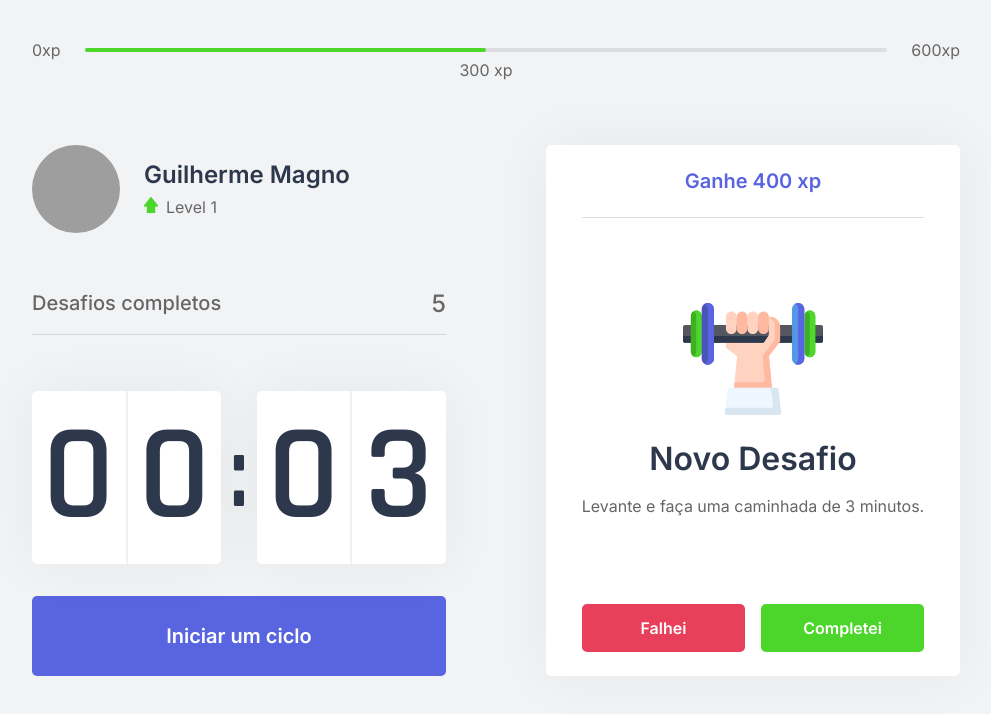
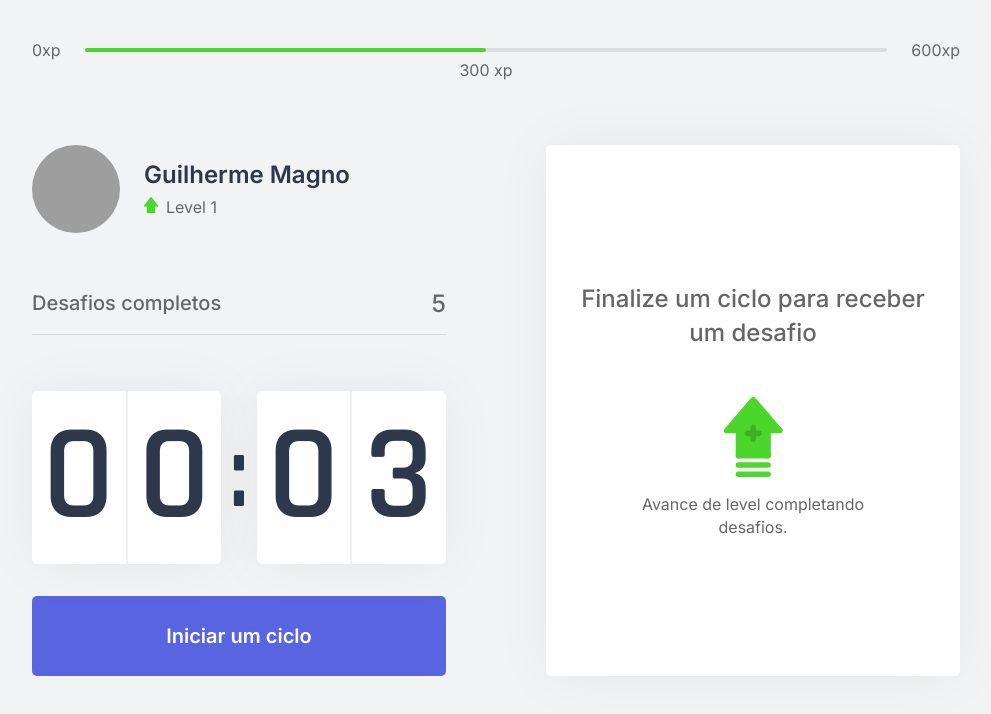
Before and after one commit to devMagno/move.it, a Next.js app: page / in a window 1280 px wide. Shown: the top 714 px of the page, without its empty margins (144-1135 px from the left). Built offline with nearby package versions, Linux system fonts and the light colour scheme; grey boxes are pictures that could not be loaded.

Commit message:
Adiciona contextos dos desafios

```diff
--- a/src/components/ChallengeBox.tsx
+++ b/src/components/ChallengeBox.tsx
@@ -1,17 +1,20 @@
+import { useContext } from 'react'
+import { ChallengesContext } from '../contexts/ChallengesContext'
 import styles from '../styles/components/ChallengeBox.module.css'
 
 export function ChallengeBox() {
-  const hasActiveChallenge = true;
+  const { activeChallenge } = useContext(ChallengesContext)
+
 
   return(
     <div className={styles.challengeBoxContainer}>
-      { hasActiveChallenge ? (
+      { activeChallenge ? (
         <div className={styles.challengeActive}>
-          <header>Ganhe 400 xp</header>
+          <header>Ganhe {activeChallenge.amount} xp</header>
           <main>
-            <img src="icons/body.svg" alt=""/>
+            <img src={`icons/${activeChallenge.type}.svg`} alt=""/>
             <strong>Novo Desafio</strong>
-            <p>Levante e faça uma caminhada de 3 minutos.</p>
+            <p>{activeChallenge.description}</p>
           </main>
           <footer>
             <button type="button" className={styles.challengeFailedButton}>Falhei</button>
--- a/src/components/Countdown.tsx
+++ b/src/components/Countdown.tsx
@@ -1,9 +1,13 @@
-import { useEffect, useState } from 'react';
+import { useContext, useEffect, useState } from 'react';
+import { ChallengesContext } from '../contexts/ChallengesContext';
 import styles from '../styles/components/Countdown.module.css';
 
 let countdownTimeout: NodeJS.Timeout
 
 export function Countdown() {
+  const { startNewChallenge } = useContext(ChallengesContext)
+
+
   const [time, setTime] = useState(0.05 * 60)
   const [isActive, setIsActive] = useState(false)
   const [hasFinished, setHasFinished] = useState(false)
@@ -32,6 +36,7 @@ export function Countdown() {
     else if(isActive && time === 0) {
       setHasFinished(true)
       setIsActive(false)
+      startNewChallenge()
     }
   }, [isActive, time])
 
--- /dev/null
+++ b/src/contexts/ChallengesContext.tsx
@@ -0,0 +1,53 @@
+import { createContext, useState, ReactNode } from 'react';
+import challenges from '../../challenges.json';
+
+
+interface Challenge {
+  type: 'body' | 'eye';
+  description: string;
+  amount: number;
+}
+
+interface ChallengesContextData {
+  level: number;
+  currentExperience: number;
+  challengesCompleted: number;
+  activeChallenge: Challenge;
+  levelUp: () => void;
+  startNewChallenge: () => void;
+}
+
+interface ChallengesProviderProps {
+  children: ReactNode;
+}
+export const ChallengesContext = createContext({} as ChallengesContextData)
+
+export function ChallengesProvider({ children }: ChallengesProviderProps) {
+  const [level, setLevel] = useState(1)
+  const [currentExperience, setCurrentExperience] = useState(0)
+  const [challengesCompleted, setChallengesCompleted] = useState(0)
+
+  const [activeChallenge, setActiveChallenge] = useState(null)
+
+
+  function levelUp() {
+    setLevel(level + 1)
+  }
+
+  function startNewChallenge() {
+    const randomChallengeIndex = Math.floor(Math.random() * challenges.length)
+    const challenge = challenges[randomChallengeIndex]
+
+    setActiveChallenge(challenge)
+  }
+  return (
+    <ChallengesContext.Provider value={{level,
+    currentExperience,
+    challengesCompleted,
+    levelUp,
+    startNewChallenge,
+    activeChallenge}}>
+      {children}
+    </ChallengesContext.Provider>
+  );
+}
--- a/src/pages/_app.tsx
+++ b/src/pages/_app.tsx
@@ -1,7 +1,14 @@
+import { useState } from 'react';
 import '../styles/global.css';
 
+import { ChallengesProvider } from '../contexts/ChallengesContext'
+
 function MyApp({ Component, pageProps }) {
-  return <Component {...pageProps} />
+  return (
+    <ChallengesProvider>
+      <Component {...pageProps} />
+    </ChallengesProvider>
+  )
 }
 
 export default MyApp
```
